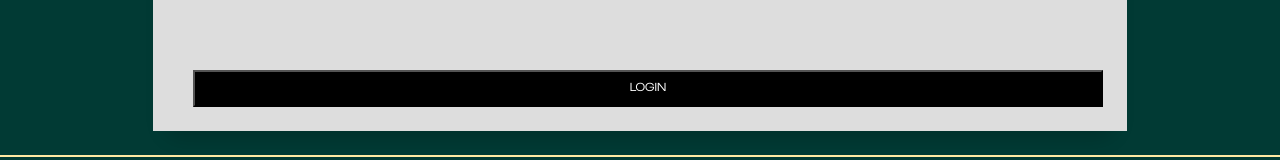
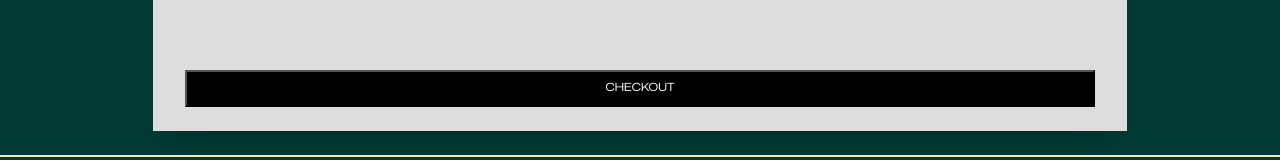
Before and after one commit to Samay001/urbansnitch, a React (Create React App) app in the folder client/: page /cart in a window 1280 px wide. Shown: the part 1232-1392 px from the top of the page. Built offline with nearby package versions, Linux system fonts and the light colour scheme.

Commit message:
now user can access the features without login

```diff
--- a/client/src/pages/cart.js
+++ b/client/src/pages/cart.js
@@ -176,21 +176,13 @@ const Cart = () => {
                 <div className="col text-right">Rs {netPrice.toFixed(2)}</div>
               </div>
 
-              {auth.user ? (
-                <button
+              <button
                   className="checkout-btn"
                   type="button"
                   onClick={handleCheckout}
                 >
                   CHECKOUT
-                </button>
-              ) : (
-                <NavLink to="/login">
-                  <button className="checkout-btn" type="button">
-                    LOGIN
-                  </button>
-                </NavLink>
-              )}
+              </button>
             </div>
           </div>
         </div>
```
